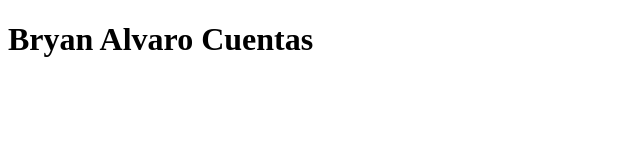
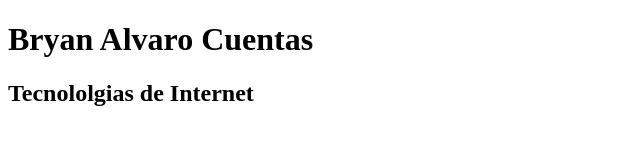
Before and after one commit to brayancuentas-sys/filtramass, a plain HTML site: page index.html in a window 1280 px wide. Shown: the whole page, without its empty margins (0-640 px from the left). Drawn offline with Linux system fonts and the light colour scheme.

Commit message:
fix:archivo index modificado

```diff
--- a/index.html
+++ b/index.html
@@ -7,5 +7,6 @@
 </head>
 <body>
     <h1> Bryan Alvaro Cuentas</h1>
+    <h2> Tecnololgias de Internet</h2>
 </body>
 </html>
```
